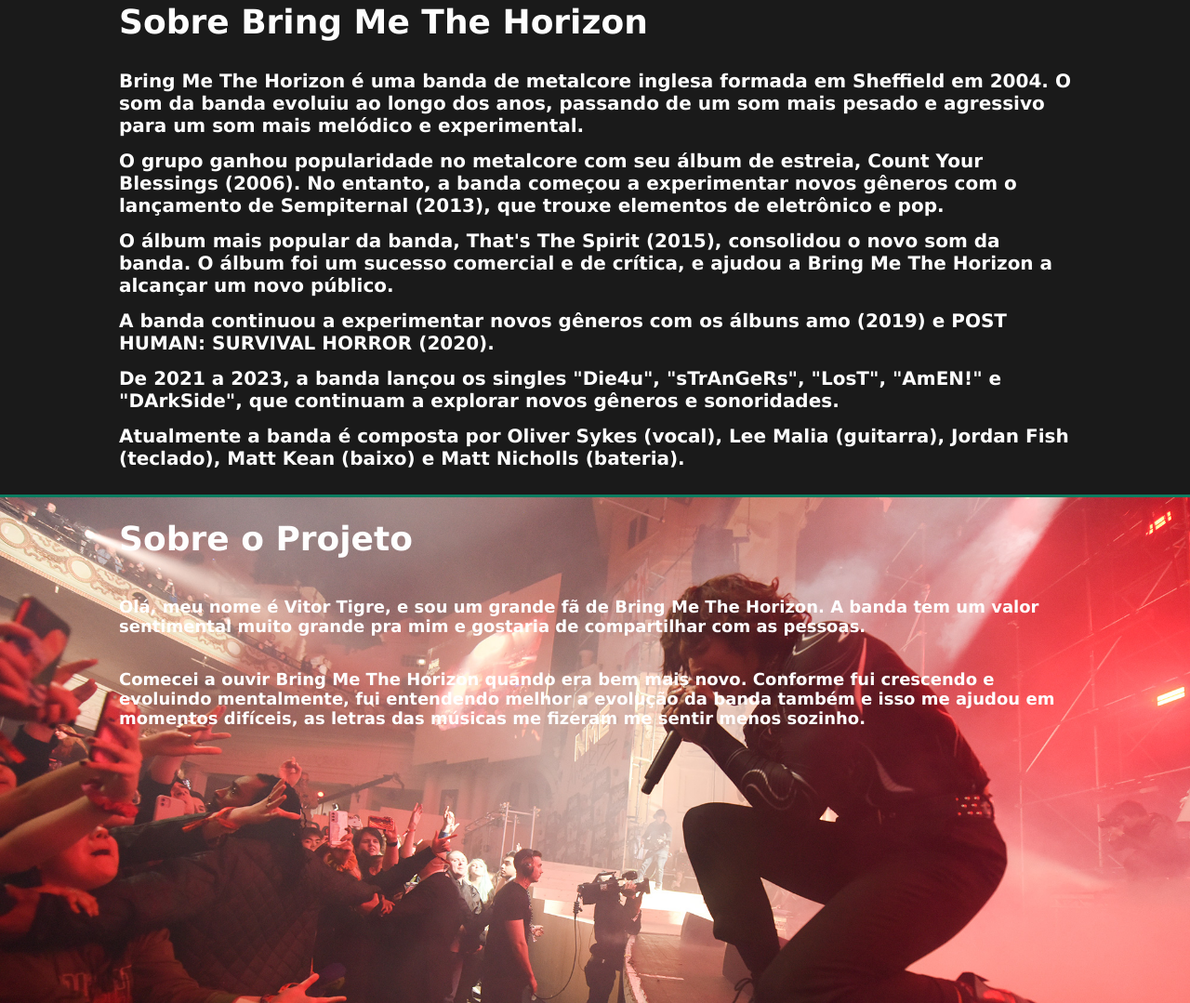
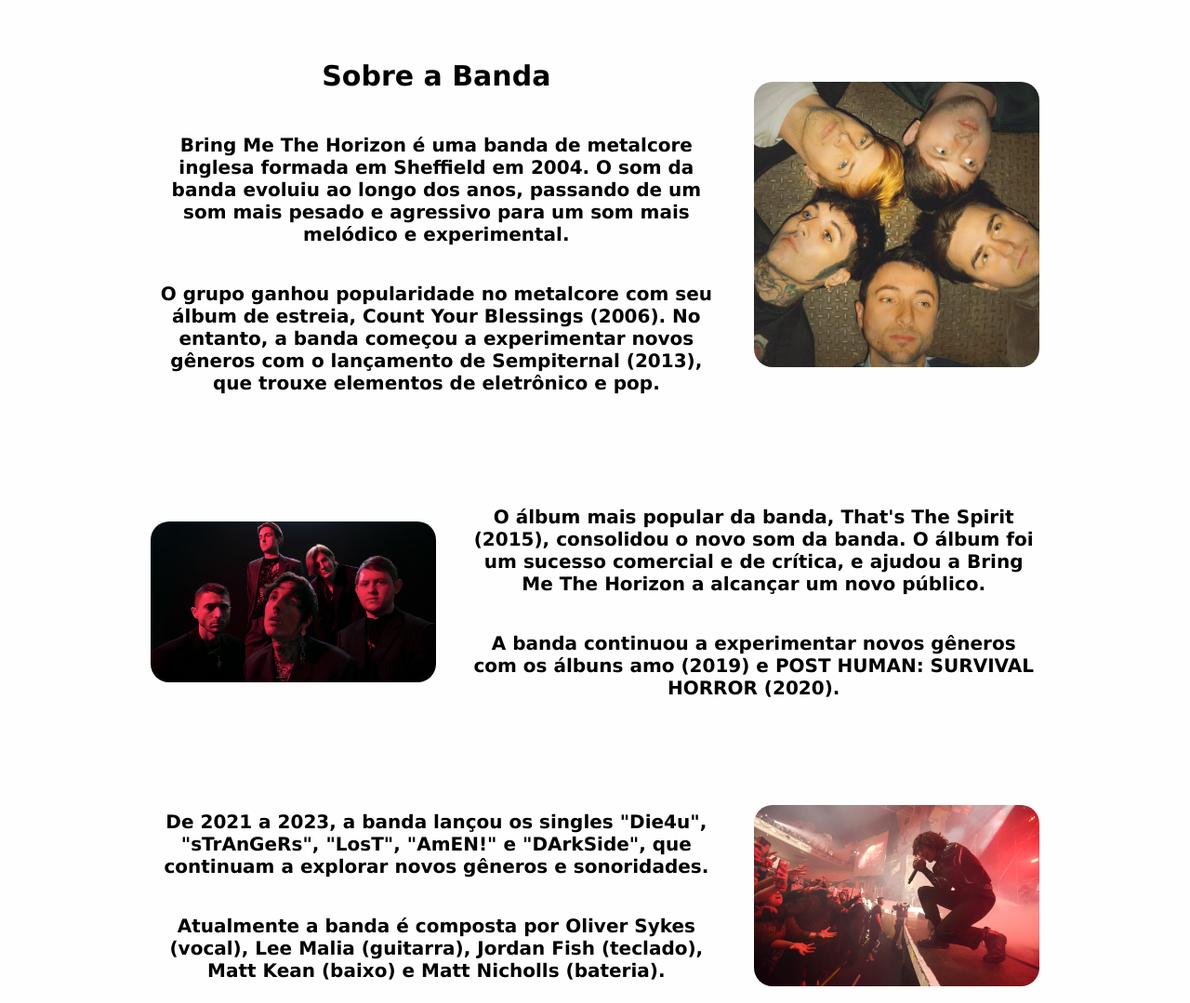
Before and after one commit to Vitor-Tigre/Projeto-Individual, a website: page site/public/index.html in a window 1280 px wide. Shown: the part 810-1889 px from the top of the page at 93% size. Drawn offline with Linux system fonts and the light colour scheme.

Commit message:
Atualização da página inicial

```diff
--- a/site/public/css/style.css
+++ b/site/public/css/style.css
@@ -36,19 +36,48 @@
 }
 
 .corpo #sobreBMTH {
-    background-color: #1a1a1a;
+    background-color: #fefefe;
     height: auto;
-    padding-bottom: 20px;
+    width: 100%;
+    padding-block: 20px;
+    display: flex;
+    flex-direction: column;
+    align-items: center;
 }
 
-.corpo #sobreBMTH .container p {
+.corpo #sobreBMTH .container {
+    color: #000000;
+    width: 80%;
+    flex-direction: row;
+    justify-content: space-evenly;
+    margin-block: 40px;
+}
+
+.corpo #sobreBMTH .container .textoSobre {
+    width: 60%;
     font-family: Verdana, Geneva, Tahoma, sans-serif;
     font-size: 20px;
-    margin-block: 7px;
+    text-align: center;
+    display: flex;
+    flex-direction: column;
+    justify-content: center;
 }
 
+.corpo #sobreBMTH .container .imagemSobre {
+    width: 30%;
+    display: flex;
+    align-items: center;
+}
+
+.corpo #sobreBMTH .container .imagemSobre img {
+    width: 100%;
+    border-radius: 20px;
+}
+
+
 .corpo #projeto {
-    background-image: url(../assets/beneficent.jpg);
+    /* background-image: url(../assets/beneficent.jpg); */
+    background-color: #1a1a1a;
     background-size: cover;
     background-repeat: no-repeat;
     background-position: center;
--- a/site/public/index.html
+++ b/site/public/index.html
@@ -34,25 +34,49 @@
         </div>
         <div class="banner" id="sobreBMTH">
             <div class="container">
-                <h1>Sobre Bring Me The Horizon</h1>
-                <p>Bring Me The Horizon é uma banda de metalcore inglesa formada em Sheffield em 2004. O som da banda
-                    evoluiu ao longo dos anos, passando de um som mais pesado e agressivo para um som mais melódico e
-                    experimental.</p>
-                <p>O grupo ganhou popularidade no metalcore com seu álbum de estreia, Count Your Blessings (2006). No
-                    entanto, a banda começou a experimentar novos gêneros com o lançamento de Sempiternal (2013), que
-                    trouxe elementos de eletrônico e pop.</p>
-                <p>O álbum mais popular da banda, That's The Spirit (2015), consolidou o novo som da banda. O álbum foi
-                    um sucesso comercial e de crítica, e ajudou a Bring Me The Horizon a alcançar um novo público.</p>
-                <p>A banda continuou a experimentar novos gêneros com os álbuns amo (2019) e POST HUMAN: SURVIVAL HORROR
-                    (2020).</p>
-                <p>De 2021 a 2023, a banda lançou os singles "Die4u", "sTrAnGeRs", "LosT", "AmEN!" e "DArkSide", que
-                    continuam a explorar novos gêneros e sonoridades.</p>
-                <p>Atualmente a banda é composta por Oliver Sykes (vocal), Lee Malia (guitarra), Jordan Fish (teclado),
-                    Matt Kean (baixo) e Matt Nicholls (bateria).</p>
+                <div class="textoSobre">
+                    <h2>Sobre a Banda</h2>
+                    <p>
+                        Bring Me The Horizon é uma banda de metalcore inglesa formada em Sheffield em 2004. O som da
+                        banda evoluiu ao longo dos anos, passando de um som mais pesado e agressivo para um som mais
+                        melódico e experimental.
+                    </p>
+                    <p>
+                        O grupo ganhou popularidade no metalcore com seu álbum de estreia, Count Your Blessings (2006).
+                        No entanto, a banda começou a experimentar novos gêneros com o lançamento de Sempiternal (2013),
+                        que trouxe elementos de eletrônico e pop.
+                    </p>
+                </div>
+                <div class="imagemSobre">
+                    <img src="assets/bmth_imagemSobre.jpeg" alt="">
+                </div>
             </div>
-            <!-- <div class="container">
-
-        </div> -->
+            <div class="container">
+                <div class="imagemSobre">
+                    <img src="assets/sobreBMTH.jpg" alt="">
+                </div>
+                <div class="textoSobre">
+                    <p>O álbum mais popular da banda, That's The Spirit (2015), consolidou o novo som da banda. O álbum
+                        foi
+                        um sucesso comercial e de crítica, e ajudou a Bring Me The Horizon a alcançar um novo público.
+                    </p>
+                    <p>A banda continuou a experimentar novos gêneros com os álbuns amo (2019) e POST HUMAN: SURVIVAL
+                        HORROR
+                        (2020).</p>
+                </div>
+            </div>
+            <div class="container">
+                <div class="textoSobre">
+                    <p>De 2021 a 2023, a banda lançou os singles "Die4u", "sTrAnGeRs", "LosT", "AmEN!" e "DArkSide", que
+                        continuam a explorar novos gêneros e sonoridades.</p>
+                    <p>Atualmente a banda é composta por Oliver Sykes (vocal), Lee Malia (guitarra), Jordan Fish
+                        (teclado),
+                        Matt Kean (baixo) e Matt Nicholls (bateria).</p>
+                </div>
+                <div class="imagemSobre">
+                    <img src="assets/beneficent.jpg" alt="">
+                </div>
+            </div>
         </div>
         <div class="banner" id="projeto">
             <div class="container">
```
Also changed, not shown: site/public/clicker.html (+1 -5 lines), site/public/assets/bmth_imagemSobre.jpeg (added).
